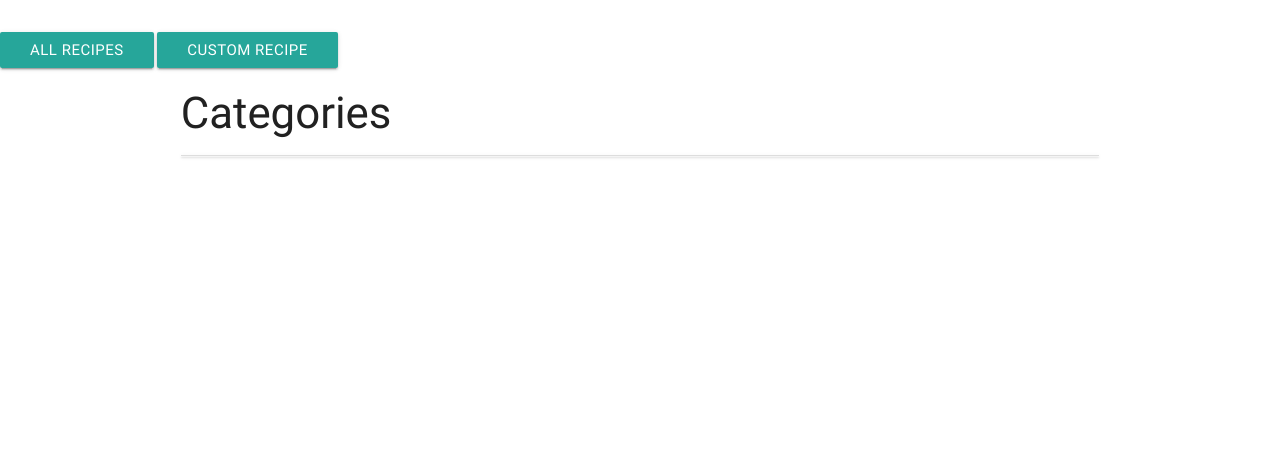
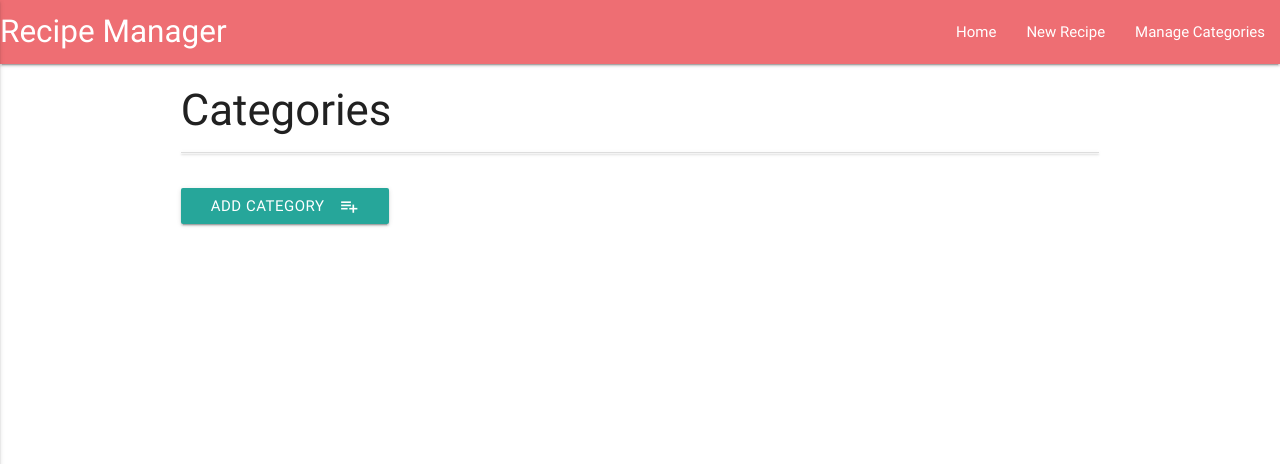
Before and after one commit to Code-Institute-Submissions/Recipes-3, a Flask app: page /get_categories in a window 1280 px wide. Shown: the top 464 px of the page. Run offline with Flask 2, Linux system fonts and the light colour scheme; data that the repository does not hold is empty; some libraries are stand-ins or nearby versions.

Commit message:
Project is complete

```diff
--- a/app.py
+++ b/app.py
@@ -49,7 +49,7 @@ def update_recipe(recipe_id):
     {   'recipe_name':request.form.get('recipe_name'),
         'recipe_category':request.form.get('recipe_category'),
         'recipe_ingredients': request.form.get('recipe_ingredients'),
-        'recipe_diretions': request.form.get('recipe_directions'),
+        'recipe_directions': request.form.get('recipe_directions'),
     })
     return redirect(url_for("get_recipes"))
 
@@ -68,13 +68,27 @@ def edit_category(category_id):
     return render_template('editcategory.html',
     category=mongo.db.categories.find_one({'_id': ObjectId(category_id)}))
 
-@app.route('/update_category/<category_id>')
+@app.route('/update_category/<category_id>', methods=['GET', 'POST'] )
 def update_category(category_id):
     mongo.db.categories.update(
         {'_id': ObjectId(category_id)},
         {'name': request.form.get('name')})
     return redirect(url_for('get_categories'))
 
+@app.route('/delete_category/<category_id>')
+def delete_category(category_id):
+	mongo.db.categories.remove({'_id': ObjectId(category_id)})
+	return redirect(url_for('get_categories'))
+
+@app.route('/insert_category', methods=["POST"])
+def insert_category():
+    categories = mongo.db.categories
+    categories.insert_one(request.form.to_dict())
+    return redirect(url_for("get_categories"))
+
+@app.route('/add_category')
+def add_category():
+    return render_template('addcategory.html')
 
 
 if __name__ == "__main__":
--- a/templates/base.html
+++ b/templates/base.html
@@ -9,18 +9,37 @@
 
 </head>
 <body>
-    <h1></h1>
-    <a href="{{ url_for('get_recipes') }}" class="waves-effect waves-light btn">All Recipes</a>
-    <a href="{{ url_for('add_recipe') }}" class="waves-effect waves-light btn">Custom Recipe</a>
+    <header>
+        <nav>
+
+            <div class="nav-wrapper">
+              <a href="{{url_for('get_recipes')}}" class="brand-logo">Recipe Manager</a>
+              <a href="{{url_for('get_recipes')}}" data-activates="mobile-demo" class="button-collapse"> <i class="material-icons">menu</i></a>
+              <ul id="nav-mobile" class="right hide-on-med-and-down">
+                <li><a href="{{url_for('get_recipes')}}">Home</a></li>
+                <li><a href="{{url_for('add_recipe')}}">New Recipe</a></li>
+                <li><a href="{{url_for('get_categories')}}">Manage Categories</a></li>
+              </ul>
+              <ul class="side-nav" id="mobile-demo">
+                <li><a href="{{url_for('get_recipes')}}">Home</a></li>
+                <li><a href="{{url_for('add_recipe')}}">New Recipe</a></li>
+                <li><a href="{{url_for('get_categories')}}">Manage Categories</a></li>
+            </ul>
+            </div>
+          </nav>
+    </header>
+
     <div class="container">
         {% block content %} {% endblock %}
     </div>
+
     <script src="https://cdnjs.cloudflare.com/ajax/libs/jquery/3.2.1/jquery.min.js"></script>
     <script src="https://cdnjs.cloudflare.com/ajax/libs/materialize/0.100.2/js/materialize.min.js"></script>
     <script>
         $(document).ready(function(){
             $('.collapsible').collapsible();
             $('select').material_select();
+            $(".button-collapse").sideNav();
         });
     </script>
 
--- a/templates/categories.html
+++ b/templates/categories.html
@@ -9,7 +9,7 @@
   {% for category in categories %}
   <li>
     <div class="collapsible-header">
-            <a href="" class="waves-effect waves-light btn btn_small green">Del</a>
+            <a href="{{url_for('delete_category', category_id=category._id)}}" class="waves-effect waves-light btn btn_small green">Del</a>
             <a href="{{url_for('edit_category', category_id=category._id)}}" class="waves-effect waves-light btn btn_small green">Edit</a>
             <div class="recipe_header col s9">
                 <strong>{{category.name}}</strong>
@@ -21,5 +21,8 @@
 </ul>
 
 </div>
+<div class="row">
+  <a href="{{url_for('add_category')}}" class="waves-effect waves-light btn"><i class="material-icons right">playlist_add</i>Add Category</a>
+</div>
 
 {% endblock %}
```
Also changed, not shown: templates/addcategory.html (added, +23 -0 lines).
